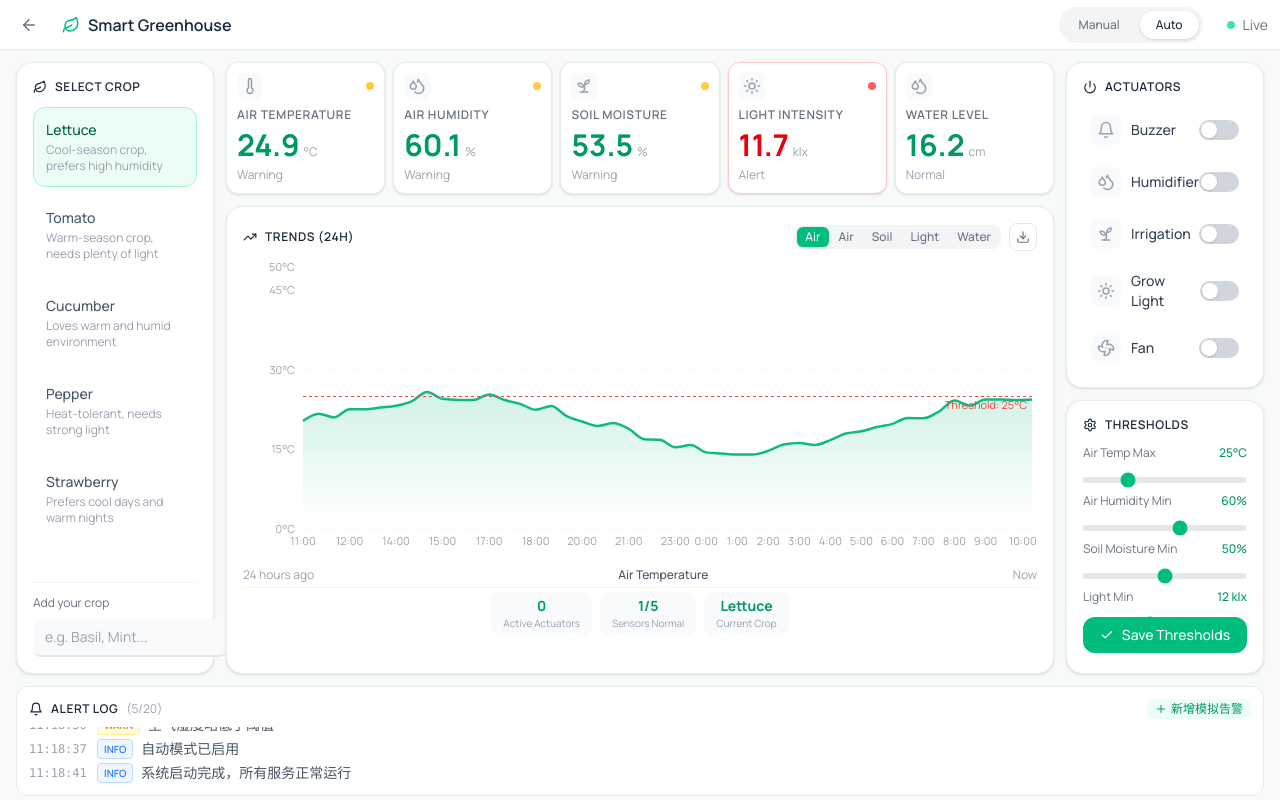
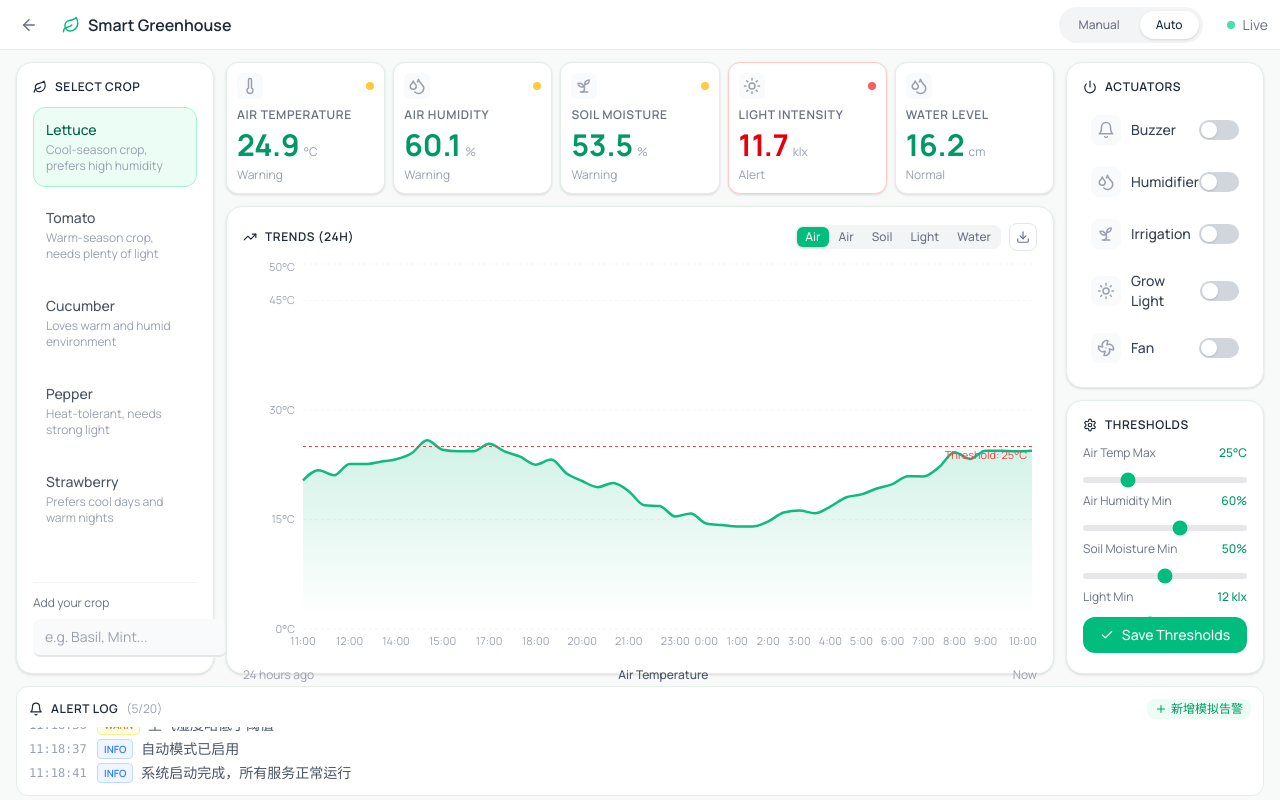
Before and after one commit to 1momo-ovo1/smart-greenhouse, a React (Vite) app: page /greenhouse in a window 1280 px wide. Built offline with nearby package versions, Linux system fonts and the light colour scheme; a web font is replaced by a local one.

Commit message:
fix: 修复 Dashboard 布局问题，恢复展示

```diff
--- a/src/GreenhouseDashboard.tsx
+++ b/src/GreenhouseDashboard.tsx
@@ -523,7 +523,7 @@ export default function GreenhouseDashboard() {
               </div>
 
               {/* Recharts Chart */}
-              <div className="h-[300px] w-full shrink-0">
+              <div className="flex-1 w-full min-h-[400px]">
                 <ResponsiveContainer width="100%" height="100%">
                   <AreaChart data={historyData} margin={{ top: 5, right: 5, left: 0, bottom: 0 }}>
                     <defs>
@@ -602,19 +602,19 @@ export default function GreenhouseDashboard() {
 
               {/* Quick Stats */}
               <div className="flex items-center justify-center gap-2 mt-1 pt-1 border-t border-gray-100">
-                <div className="bg-gray-50 rounded-lg px-3 py-1 text-center min-w-[70px]">
+                <div className="bg-gray-50 rounded-lg px-3 py-1.5 text-center min-w-[70px]">
                   <div className="text-sm font-bold text-emerald-600">
                     {actuators.filter((a) => a.status).length}
                   </div>
                   <div className="text-[10px] text-gray-400">Active Actuators</div>
                 </div>
-                <div className="bg-gray-50 rounded-lg px-3 py-1 text-center min-w-[70px]">
+                <div className="bg-gray-50 rounded-lg px-3 py-1.5 text-center min-w-[70px]">
                   <div className="text-sm font-bold text-emerald-600">
                     {sensorData.filter((s) => getAlertStatus(s.id) === 'normal').length}/{sensorData.length}
                   </div>
                   <div className="text-[10px] text-gray-400">Sensors Normal</div>
                 </div>
-                <div className="bg-gray-50 rounded-lg px-3 py-1 text-center min-w-[70px]">
+                <div className="bg-gray-50 rounded-lg px-3 py-1.5 text-center min-w-[70px]">
                   <div className="text-sm font-bold text-emerald-600 truncate">{selectedCrop.name}</div>
                   <div className="text-[10px] text-gray-400">Current Crop</div>
                 </div>
```
